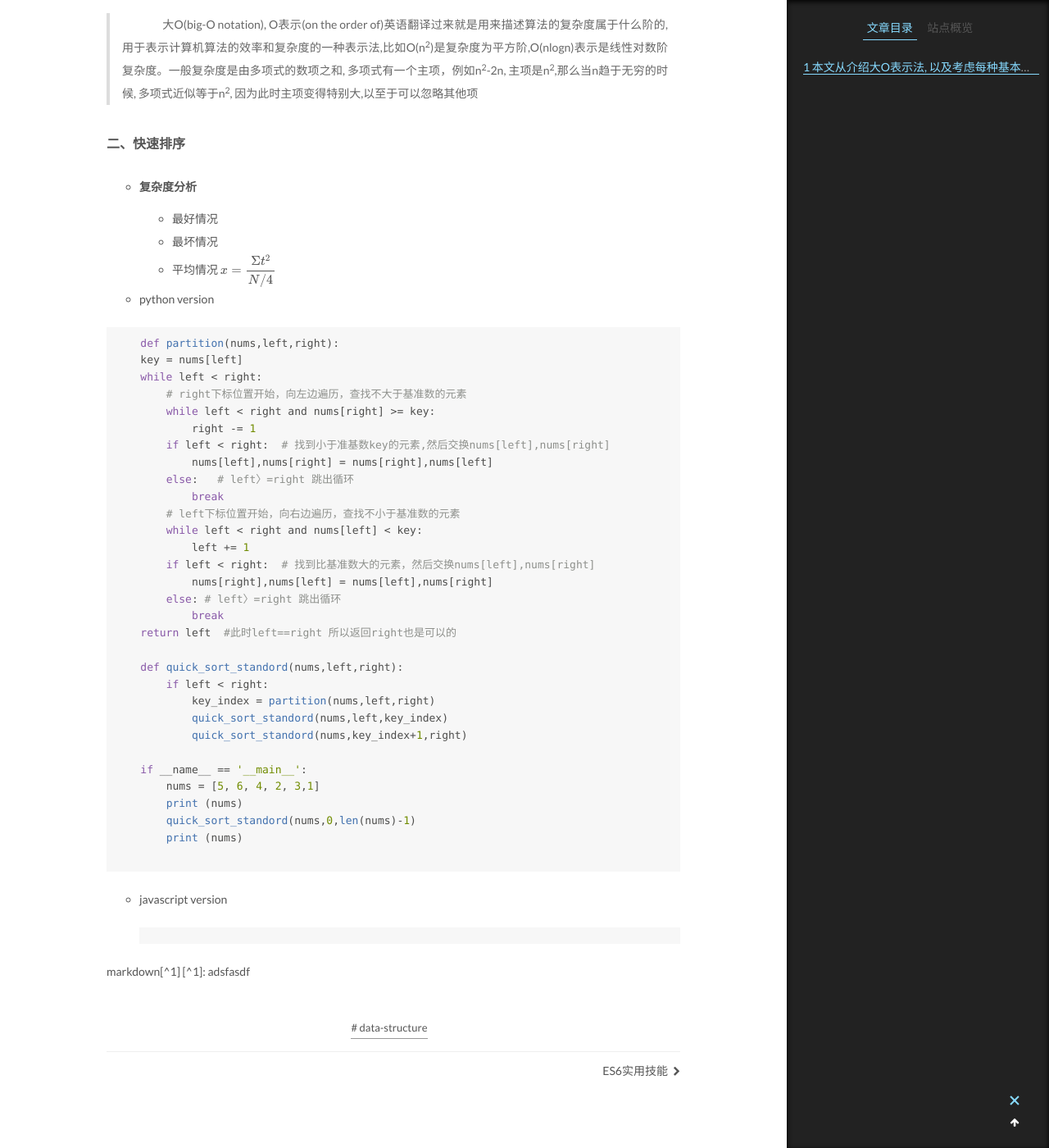
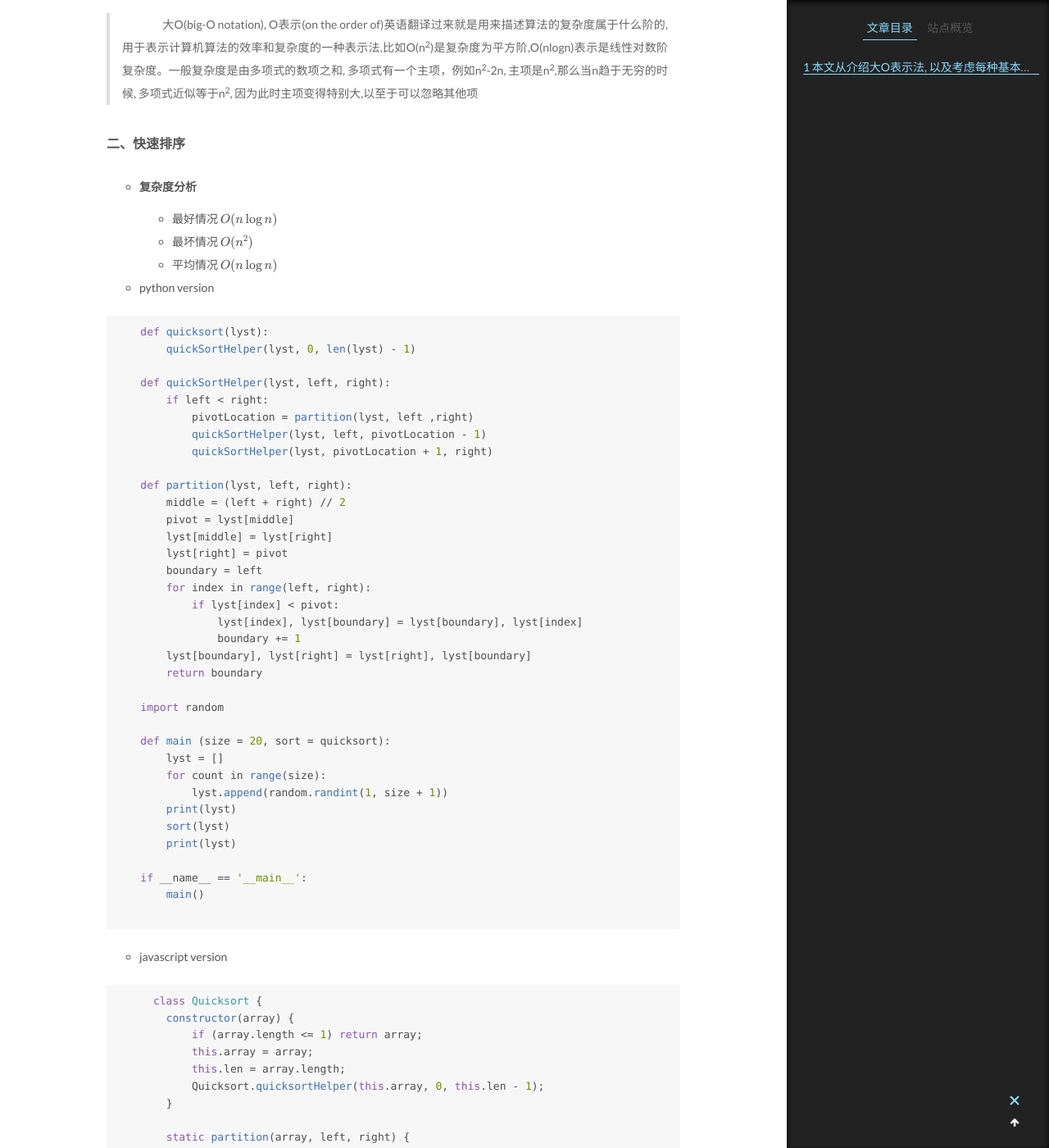
Before and after one commit to TaylorWizard/megalobox.github.io, a Jekyll site: the page built from _posts/2018-7-12-基本数据结构与算法走一波.md, in a window 1280 px wide and 1400 px high, scrolled down 719 px. Shown: the whole window at 82% size. Built offline with Jekyll 4.4.1, drawn with Linux system fonts in a browser that asks for light colours; formulas are drawn with MathJax 3; some of the changed text lies outside the part shown.

Commit message:
js quicksort

````diff
--- a/_posts/2018-7-12-基本数据结构与算法走一波.md
+++ b/_posts/2018-7-12-基本数据结构与算法走一波.md
@@ -18,46 +18,94 @@ description: 本文从介绍大O表示法, 以及考虑每种基本算法的最
 #### 二、快速排序
 - ##### 复杂度分析
   - 最好情况
-    >
+    $$ O(n\log n)  $$
   - 最坏情况
+  $$ O(n^2) $$
   - 平均情况
-  $$ x = \dfrac{\Sigma t^2}{N/4} $$
+  $$ O(n\log n)  $$
 - python version
   {% highlight python %}
-    def partition(nums,left,right):
-    key = nums[left]
-    while left < right:
-        # right下标位置开始，向左边遍历，查找不大于基准数的元素
-        while left < right and nums[right] >= key:
-            right -= 1
-        if left < right:  # 找到小于准基数key的元素,然后交换nums[left],nums[right]
-            nums[left],nums[right] = nums[right],nums[left]
-        else:   # left〉=right 跳出循环
-            break
-        # left下标位置开始，向右边遍历，查找不小于基准数的元素
-        while left < right and nums[left] < key:
-            left += 1
-        if left < right:  # 找到比基准数大的元素，然后交换nums[left],nums[right]
-            nums[right],nums[left] = nums[left],nums[right]
-        else: # left〉=right 跳出循环
-            break
-    return left  #此时left==right 所以返回right也是可以的
+    def quicksort(lyst):
+        quickSortHelper(lyst, 0, len(lyst) - 1)
 
-    def quick_sort_standord(nums,left,right):
+    def quickSortHelper(lyst, left, right):
         if left < right:
-            key_index = partition(nums,left,right)
-            quick_sort_standord(nums,left,key_index)
-            quick_sort_standord(nums,key_index+1,right)
+            pivotLocation = partition(lyst, left ,right)
+            quickSortHelper(lyst, left, pivotLocation - 1)
+            quickSortHelper(lyst, pivotLocation + 1, right)
+
+    def partition(lyst, left, right):
+        middle = (left + right) // 2
+        pivot = lyst[middle]
+        lyst[middle] = lyst[right]
+        lyst[right] = pivot
+        boundary = left
+        for index in range(left, right):
+            if lyst[index] < pivot:
+                lyst[index], lyst[boundary] = lyst[boundary], lyst[index]
+                boundary += 1
+        lyst[boundary], lyst[right] = lyst[right], lyst[boundary]
+        return boundary
+
+    import random
+
+    def main (size = 20, sort = quicksort):
+        lyst = []
+        for count in range(size):
+            lyst.append(random.randint(1, size + 1))
+        print(lyst)
+        sort(lyst)
+        print(lyst)
 
     if __name__ == '__main__':
-        nums = [5, 6, 4, 2, 3,1]
-        print (nums)
-        quick_sort_standord(nums,0,len(nums)-1)
-        print (nums)
+        main()
   {% endhighlight %}
 - javascript version
-  ```
-  ```
+  {% highlight javascript %}
+      class Quicksort {
+        constructor(array) {
+            if (array.length <= 1) return array;
+            this.array = array;
+            this.len = array.length;
+            Quicksort.quicksortHelper(this.array, 0, this.len - 1);
+        }
+
+        static partition(array, left, right) {
+            let middle = ~~ ((left + right) / 2);
+            let pivot = array[middle];
+            [array[middle], array[right]] = [array[right], array[middle]];
+            let boundary = left;
+            for (let i = left; i < right; i += 1) {
+                if (array[i] < pivot) {
+                    [array[i], array[boundary]] = [array[boundary], array[i]];
+                    boundary += 1;
+                }
+            }
+            [array[boundary], array[right]] = [array[right], array[boundary]];
+            return boundary;
+        }
+
+        static quicksortHelper(array, left ,right) {
+            if (left < right) {
+                const pivotLocation = Quicksort.partition(array, left, right);
+                Quicksort.quicksortHelper(array, left, pivotLocation - 1);
+                Quicksort.quicksortHelper(array, pivotLocation + 1, right);
+            }
+        }
+    }
+
+    function init(size = 20) {
+        let arr = [];
+        for(let i = 0; i < size; i++) {
+            arr.push(~~(Math.random() * (size + 10)));
+        }
+        console.log(arr);
+        const quicksort = new Quicksort(arr);
+        console.log(arr);
+    }
+
+    init()
+   {% endhighlight %}
 
 markdown[^1]
 [^1]: adsfasdf
````
Also changed, not shown: Gemfile.lock.
